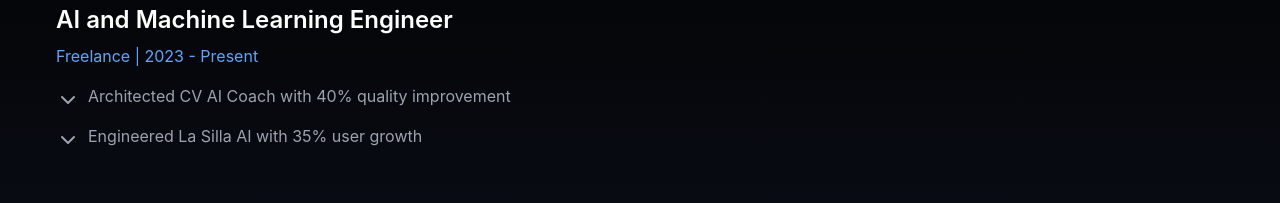
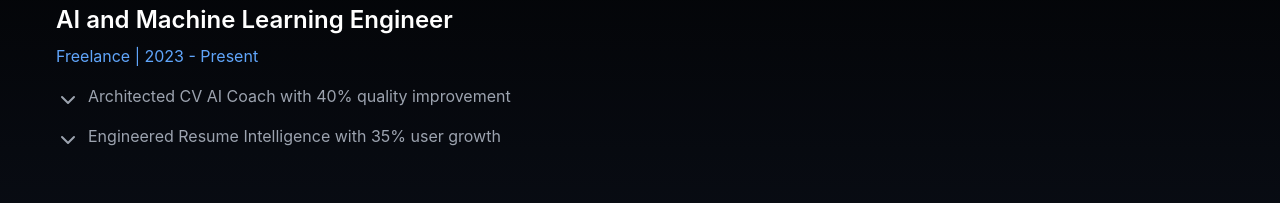
Before and after one commit to luillyfe/portfolio, a React (Vite) app: page / in a window 1280 px wide. Shown: the part 1780-1983 px from the top of the page. Built offline with nearby package versions, Linux system fonts and the light colour scheme.

Commit message:
fix: typo

```diff
--- a/src/Portfolio.tsx
+++ b/src/Portfolio.tsx
@@ -224,7 +224,7 @@ const Portfolio = () => {
                 period: "2023 - Present",
                 achievements: [
                   "Architected CV AI Coach with 40% quality improvement",
-                  "Engineered La Silla AI with 35% user growth",
+                  "Engineered Resume Intelligence with 35% user growth",
                 ],
               },
               {
```
